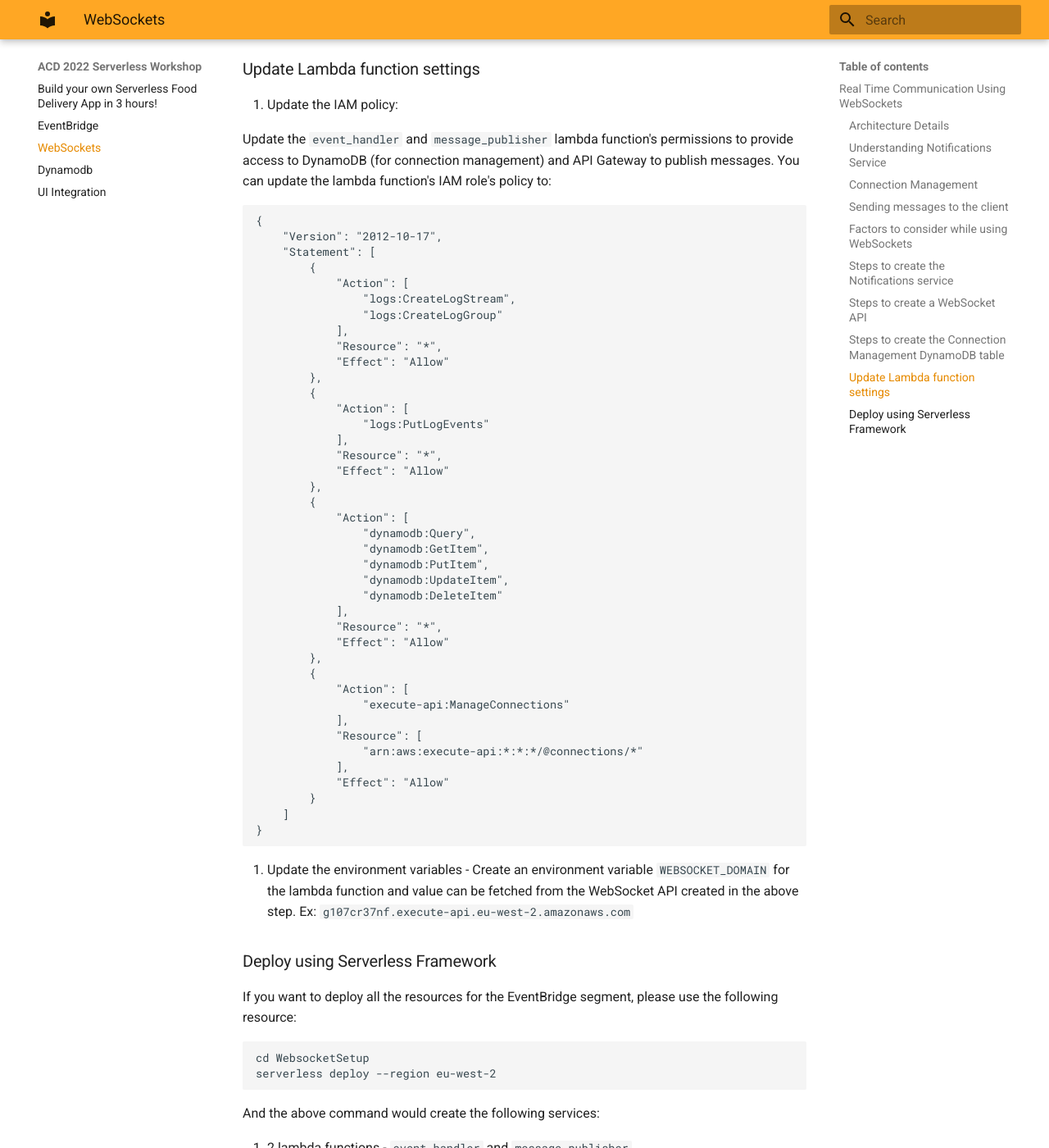
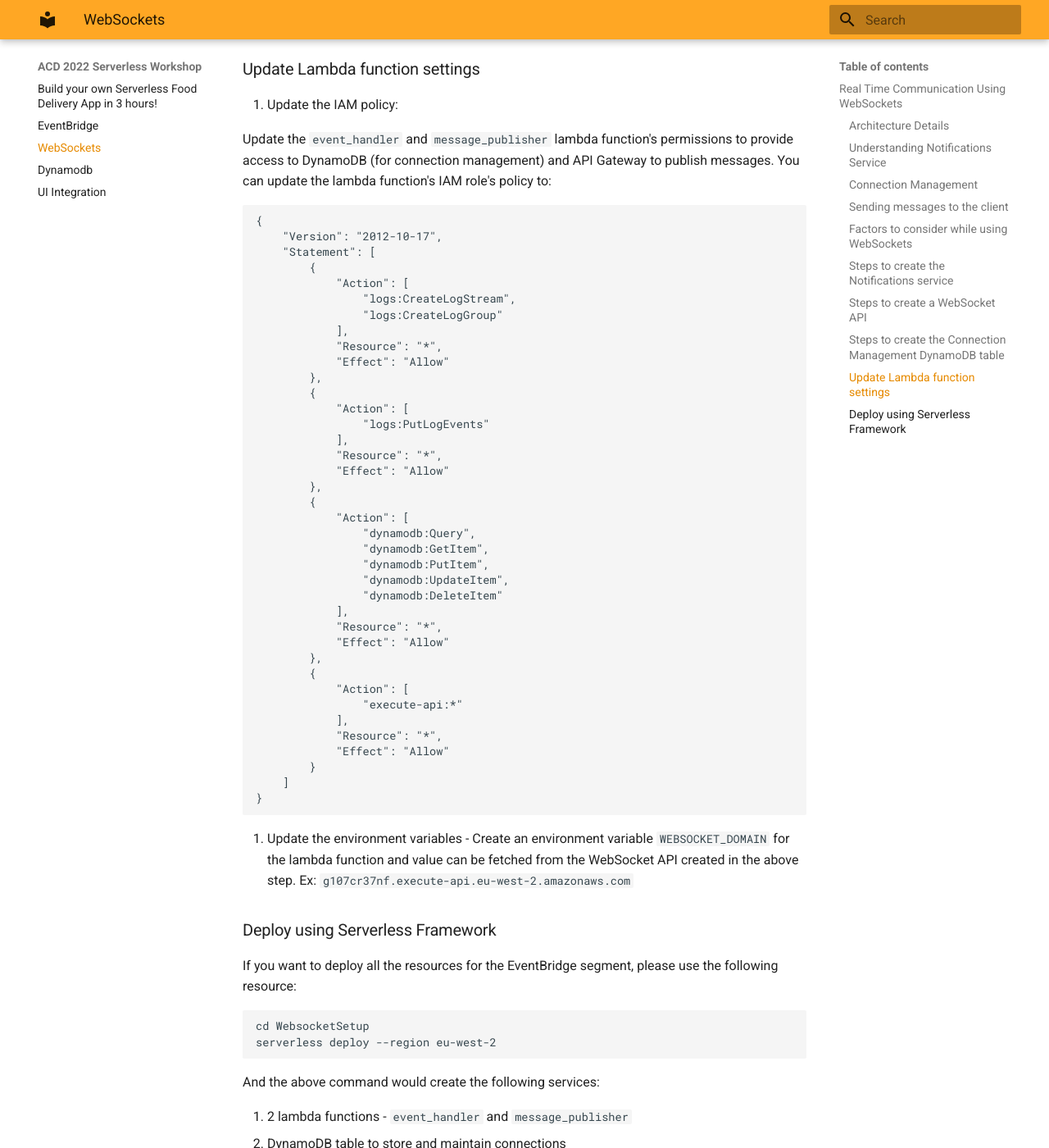
Before and after one commit to SrushithR/acd2022-serverless-workshop, an MkDocs documentation site: the page built from docs/WebSockets.md, in a window 1280 px wide and 1400 px high, scrolled down 3277 px. Shown: the whole window at 82% size. Built offline with MkDocs 1.6.1 and Material for MkDocs 9.7.7, drawn with Linux system fonts in a browser that asks for light colours.

Commit message:
fixed docs

```diff
--- a/docs/WebSockets.md
+++ b/docs/WebSockets.md
@@ -130,11 +130,9 @@
         },
         {
             "Action": [
-                "execute-api:ManageConnections"
+                "execute-api:*"
             ],
-            "Resource": [
-                "arn:aws:execute-api:*:*:*/@connections/*"
-            ],
+            "Resource": "*",
             "Effect": "Allow"
         }
     ]
```
Also changed, not shown: site/WebSockets/index.html, site/search/search_index.json, 2 other files.
